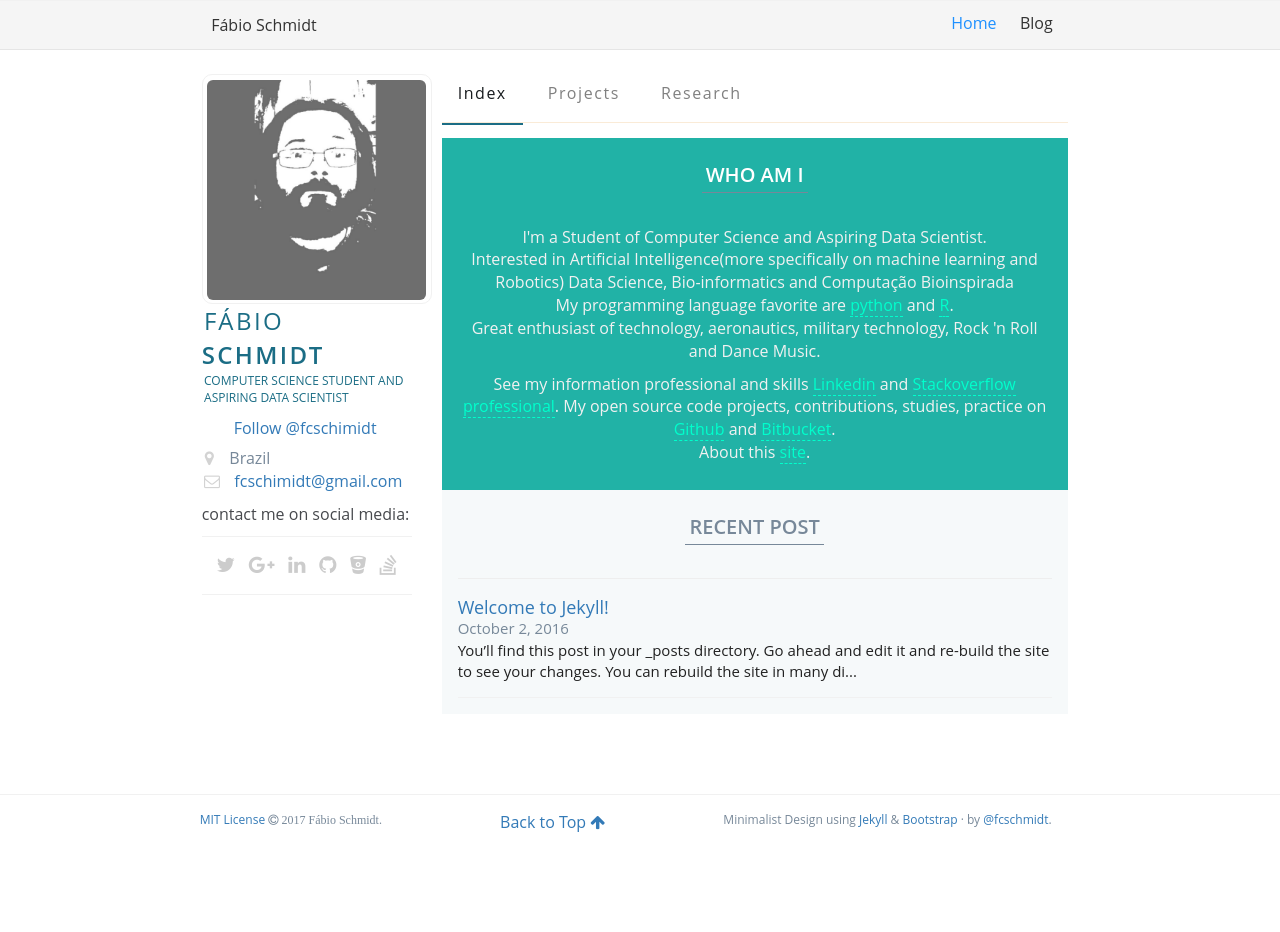
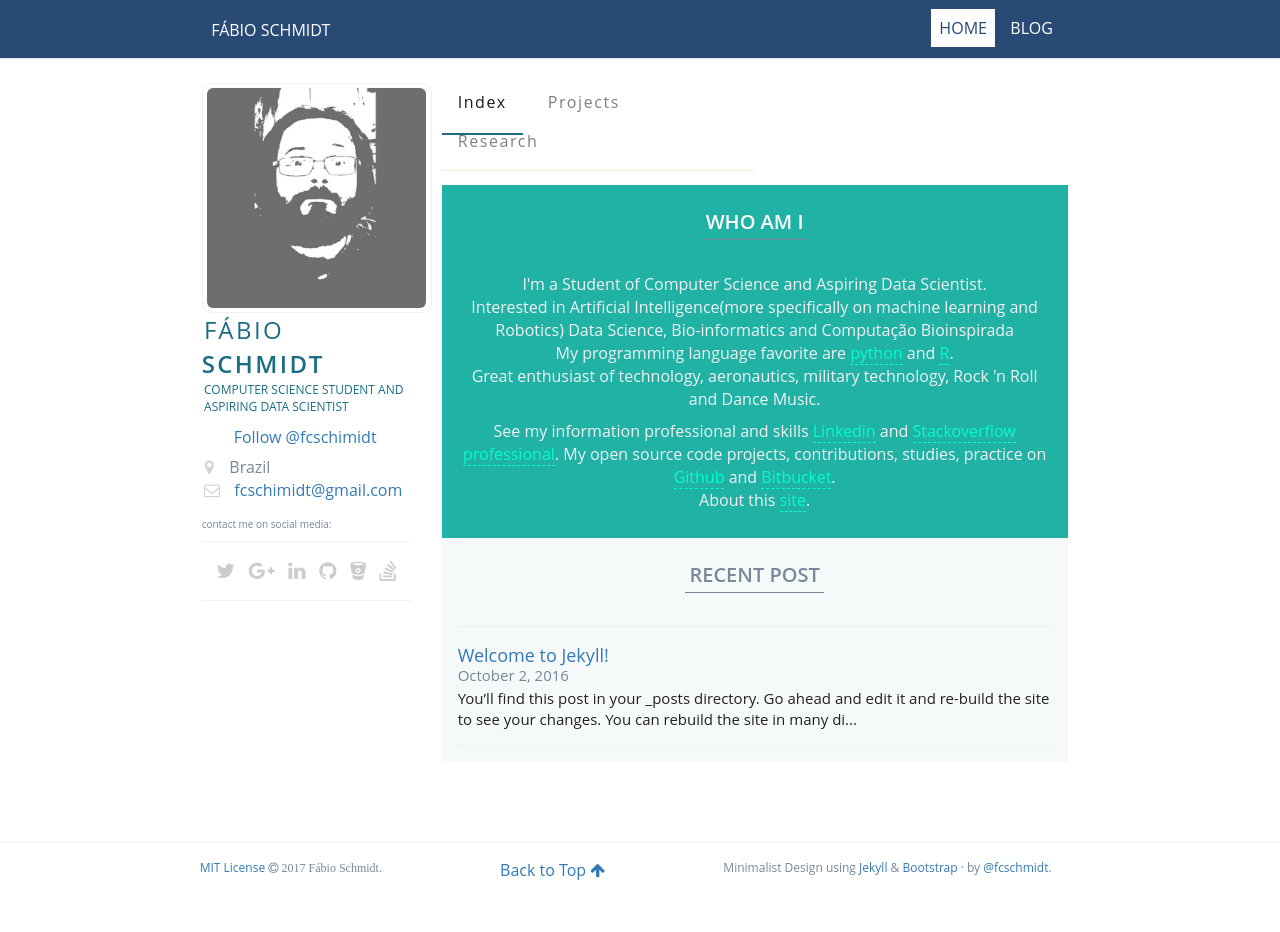
Before and after one commit to fcschmidt/fcschmidt.github.io, a Jekyll site: the page built from index.html, in a window 1280 px wide. Built offline with Jekyll 4.4.1, drawn with Linux system fonts in a browser that asks for light colours; nearby versions of some CDN libraries; the list of posts is cut into pages by our own code; comment, search, counter and statistics services are not loaded; before the commit the page ends 900 px from its top, so only the background shows below that.

Commit message:
Update stylus and js

```diff
--- a/assets/css/main.css
+++ b/assets/css/main.css
@@ -167,7 +167,7 @@
 
 /* Footer */
 .footer{
-    /*background-color: #F6F9FA;*/
+    /*background-color: #F1F1F1;*//*F6F9FA*/
     text-align: center;
     width: 100%;
     height: 10vh;
@@ -207,16 +207,21 @@
     /* Primary menu */
     .header{
         /*background-color: #1E2327;*/
-        background-color: #f5f5f5;
+        /*background-color: #f5f5f5;*/!important;
+        /*background-color: #1F4361;*/
+        background-color: #284A75;
         border-bottom: 1px solid #E5E5E5;
+        margin-top: -.05em;
         display: block;
+        text-transform: uppercase;
     }
     .header #btn__menu{display: none;}
     .header .nav__menu{display: block}
     .header .nav__menu .nav__menu-brand{
-        color: #333333;
+        /*color: #333333;*/
+        color: #ffffff;
         margin-left: 1em;
-        padding: .8em 0 0 .2em;
+        padding: 1.2em 0 0 .2em;
         display: inline-block;
         float: left;
     }
@@ -227,25 +232,32 @@
     .header .nav__menu .nav__menu-primary li{
         background-color: transparent;
         border-bottom: none;
-        margin-top: .01em;
+        margin-top: .02em;
         margin-bottom: -.48em;
-        padding: .7em 0;
+        padding: 1em 0;
         display: inline-block;
     }
+    .header .nav__menu .nav__menu-primary li + li{
+        margin-left: .5em;
+    }
+
     .header .nav__menu .nav__menu-primary li a{
-        color: #333333;
+        /*color: #333333;*/
+        color: #ffffff;
         text-decoration: none;
         padding: 1em 1em;
     }
     .header .nav__menu .nav__menu-primary li a:hover,
     .header .nav__menu .nav__menu-primary li a:focus,
     .header .nav__menu .nav__menu-primary li a:active{
-        color: #1e90ff;
+        color: #767FA0;
     }
     #home .nav__menu .nav__menu-primary li#fix a,
     .nav__menu .nav__menu-primary li.active a{
         /*font-weight: 600;*/
-        color: #1e90ff;
+        background-color: #ffffff;
+        padding: .5em;
+        color: #284A75;
     }
     .header .nav__menu .social{display: none; !important;}
     .header .page__header{display: none; !important;}
@@ -255,6 +267,7 @@
         margin: 0;
     }
     .header__menu .nav__menu-secondary{
+        background-color: #ffffff;
         border-top: none;
     }
     .header__menu .nav__menu-secondary li{
@@ -262,7 +275,29 @@
         padding-bottom: .8em;
     }
     .header__menu .nav__menu-secondary li.current a{
-        padding-bottom: 1.2em;
+        padding-bottom: 1.25em;
+    }
+    .header__menu .nav__menu-secondary #avatar{
+        margin-left: 15em;
+        float: left;
+        display: none;
+        margin-top: -2em;
+        margin-bottom: -1.8em;
+        padding-top: .1em;
+    }
+    .header__menu .nav__menu-secondary #avatar a{
+        /*margin-top: -3em;*/
+    }
+    .header__menu .nav__menu-secondary #avatar a .img{
+        width: 2.5em;
+        height: 2.5em;
+        opacity: .7;
+        border-radius: 3px;
+    }
+    .header__menu .nav__menu-secondary #avatar a span{
+        float: right;
+        padding-left: 1em;
+        margin-top: -2em;
     }
     /* Sidebar */
     .sidebar .sidebar__avatar{
@@ -310,6 +345,11 @@
     .sidebar .sidebar__meta .location{
         color: #778899;
         margin-top: .5em;
+    }
+    .sidebar .sidebar__footer p{
+        font-size: 1rem;
+        padding-top: .5em;
+        color: #778899;
     }
     .sidebar .sidebar__footer .social{
         text-align: center;
@@ -402,9 +442,9 @@
 
 
 /*----- Blog -----*/
+section article.box,
 .sidebar .box,
-.blog__post .box,
-section article.box{
+.blog__post .box{
     margin: 0 -.5em 1em -.5em;
     padding: .5em;
     border: 1px solid #e9e9e9;
@@ -449,12 +489,16 @@
     margin-bottom: 0;
 }
 /* Single post */
+.single__post .box{
+    border: none;
+    padding: 0;
+}
 .single__post .box p{
     color: #212121;
 }
 .post .header__blog .header__content h1{
-    font-size: 2.7rem;
-    margin-bottom: 0;
+    font-size: 2rem;
+    margin-bottom: .2em;
 }
 .post .header__blog .header__content .header__data{
     color: #778899;
@@ -492,23 +536,47 @@
     height: 5em;
     margin: 0 .5em 0 .2em;
     float: left;
-     opacity: .6;
+    opacity: .6;
 }
-.post .post__footer .footer__author-content .name{
+.post .post__footer .footer__author-content a.name{
+    color: #1b6d85;/*333333;*/
     font-size: 2rem;
-    color: #1b6d85;
-    margin-bottom: -.1em;
+    text-transform: uppercase;
+    text-decoration: none;
+    letter-spacing: .1em;
+    /*margin: 0;*/
+    /*padding-left: .1em;*/
 }
+.post .post__footer .footer__author-content a.name #lname{font-weight: 600;}
 .post .post__footer .footer__author-content .bio{
-    font-size: 1.1rem;
+    font-size: 1.2rem;
     color: #778899;
     margin-bottom: 0;
 }
+.post .post__footer .footer__author-content .social{
+    margin-top: 1em;
+}
+.post .post__footer .footer__author-content .social p{
+    font-size: 1.2rem;
+    color: #778899;
+}
 .post .post__footer .footer__author-content .social li{
-    padding: .3em;
+    padding: 0 .3em;
     display: inline-block;
 }
-.post .post__footer .footer__author-content .social li a{color: #778899;}
+.post .post__footer .footer__author-content .social li a{
+    color: #778899;
+    text-decoration: none;
+    text-align: center;
+    font-size: 1.3em;
+}
+.post .post__footer .footer__author-content .social li a:hover{
+    color: #d3d3d3;
+}
+.post .post__footer .footer__author-content .social li a span{
+    font-size: .5em;
+    display: none;
+}
 
 .post .single__post .post__nav ul li{
     background-color: #F6F9FA;
@@ -562,8 +630,11 @@
 }
 @media only screen and (max-width: 320px) {
     .post .post__footer .footer__author-content .social{
-        margin-left: 5.5em;
+        /*margin-left: 5.5em;*/
     }
+}
+@media  only screen and (min-width: 321px) and (max-width: 475px){
+
 }
 @media only screen and (min-width: 768px) {
     #blog .nav__menu-secondary{display: none}
@@ -580,12 +651,84 @@
     .box .breadcrumb{
         margin: -.5em -.5em .5em -.5em;
     }
-    .header__blog  .header__content h1,
-    .post .header__blog .header__content h1 {!important;
+    .header__blog  .header__content h1{!important;
         font-size: 3.5rem;
+    }
+    .post .header__blog .header__content h1{
+        font-size: 3rem;
+        padding-bottom: .29em;
     }
     .post .single__post{
         margin-top: 1.2em;
+    }
+    .nav__trilha{
+        background-color: #ffffff;
+        margin-bottom: 1em;
+        border-bottom: 1px solid #faebd7;
+    }
+    .nav__trilha ul{
+        margin-left: 12.8em;
+        margin-top: -.3em;
+        padding-bottom: .5em;
+    }
+    .nav__trilha li + li{
+        padding-right: .5em;
+    }
+    .nav__trilha ul li a{
+        /*background-color: #4887B9;*/
+        /*color: #ffffff;*/
+        text-decoration: none;
+        padding: .4em;
+        border: 1px solid #faebd7;
+        border-radius: 3px;
+    }
+    .nav__trilha ul li a:hover{
+        background-color: #4887B9;
+        color: #ffffff;
+        border: 1px solid #4887B9;
+
+        -webkit-transition: all .7s;
+        -moz-transition: all .7s;
+        -ms-transition: all .7s;
+        -o-transition: all .7s;
+        transition: all .7s;
+    }
+    .nav__trilha ul li.active{
+        /*background-color: #FFD343;*/
+        /*color: #2B5A83;*/
+        color: #ffffff;
+        background-color: #4887B9;
+        padding: .27em;
+        margin-left: .7em;
+        margin-right: .7em;
+        border-radius: 3px;
+    }
+    .nav__trilha ul li#toTop{
+        float: right;
+        padding-top: .3em;
+        display: none;
+    }
+    .nav__trilha ul li#toTop a{
+        border: none;
+    }
+    .nav__trilha ul li#toTop a:hover{
+        background-color: transparent;
+        color: #4887B9;
+    }
+    .nav__trilha ul li.disabled{
+        border: 1px solid #faebd7;
+        border-radius: 3px;
+        padding: .27em;
+    }
+    .nav__trilha ul li.previous a,
+    .nav__trilha ul li.disabled.previous{
+        margin-left: .3em;
+    }
+
+    /* Arrumar as imagens dos posts */
+    .post .single__post img{!important;
+        width: auto;
+        height: auto;
     }
     .post .single__post .box{
         margin-top: -.5em;
@@ -597,8 +740,28 @@
         border-radius: 2px;
     }
     .post .post__footer .footer__author img{
+        width: 10em;
+        height: 10em;
         margin-right: 1em;
-        opacity: .6;
+        float: left;
+    }
+    .post .post__footer .footer__author-content a.name{
+        font-size: 3rem;
+    }
+    .post .post__footer .footer__author-content .bio{
+        font-size: 1.8rem;
+        color: #778899;
+        margin-bottom: 0;
+    }
+    .post .post__footer .footer__author-content .social{margin-top: 1em}
+    .post .post__footer .footer__author-content .social p{
+        font-size: 1.2rem;
+        color: #778899;
+    }
+    .post .post__footer .footer__author-content .social li a{font-size: 1.5em}
+    .post .post__footer .footer__author-content .social li a span{
+        font-size: .5em;
+        display: inline-block;
     }
     .post .post__footer .footer__author,
     .post .post__footer .post__meta,
@@ -922,7 +1085,6 @@
         border: none;
     }
 }
-
 @media only screen and (min-width: 1280px){
 
 }
--- a/assets/js/main.js
+++ b/assets/js/main.js
@@ -10,13 +10,9 @@
         }, 'slow');
     });
 
-    // Clipboard js
-    new Clipboard('.btn');
-
     // Scroll navbar and indice for Learning page
     $(window).scroll(function(){
         if($(document).scrollTop() > 160){
-
             $('#navbar').css({
                 'width' : '100%',
                 'position' : 'fixed',
@@ -48,4 +44,78 @@
             });
         }
     });
+    // Nav Trilha - Single post
+    $(window).scroll(function(){
+        if($(document).scrollTop() > 50){
+            $('.nav__trilha').css({
+                'width' : '100%',
+                'position' : 'fixed',
+                'top' : '0',
+                'right' : '0',
+                'left' : '0',
+                'padding-top' : '1.5em',
+                'z-index' : '1030'
+            });
+
+            $('#toTop').css({
+                'display' : 'block'
+            });
+        } else {
+            $('.nav__trilha').css({
+                'position' : 'relative',
+                'top' : 'auto',
+                'padding-top' : '0'
+            });
+
+            $('#toTop').css({
+                'display' : 'none'
+            });
+        }
+    });
+    /*
+    * Navbar Secondary Menu and Avatar display
+    * Error Media Queries
+    * Adicionar regras de media queries para visualização
+    */
+    $(window).scroll(function(){
+        if($(document).scrollTop() > 100){
+            $('#second').css({
+                'width' : '100%',
+                'position' : 'fixed',
+                'top' : '0',
+                //'right' : '0',
+                //'left' : '0',
+                'padding-top' :'1em',
+                'z-index' : '1030'
+            });
+        } else {
+           $('#second').css({
+                'width' : '50%',
+                'position' : 'relative',
+                'padding-top' : '.3em'
+           });
+        }
+    });
+    $(window).scroll(function(){
+        if($(document).scrollTop() > 300){
+            $('#second').css({
+                'width' : '100%',
+                'position' : 'fixed',
+                'top' : '0',
+                //'right' : '0',
+                'left' : '0',
+                'padding-top' : '1em',
+                'z-index' : '1030'
+            });
+
+            $('#avatar').css({
+                'display' : 'block',
+                'margin-right' : '3.4em'
+            });
+        } else {
+            $('#avatar').css({
+                'display' : 'none'
+            });
+        }
+    });
 });
```
